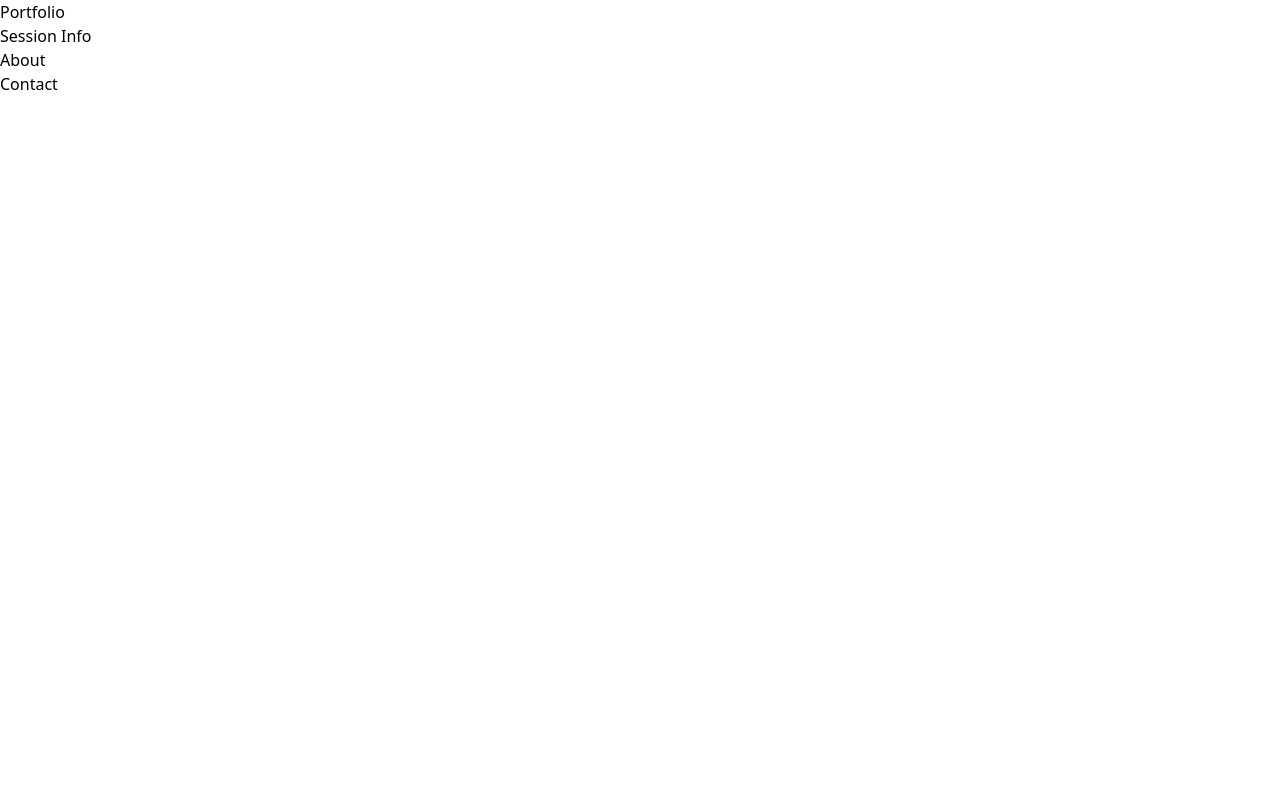
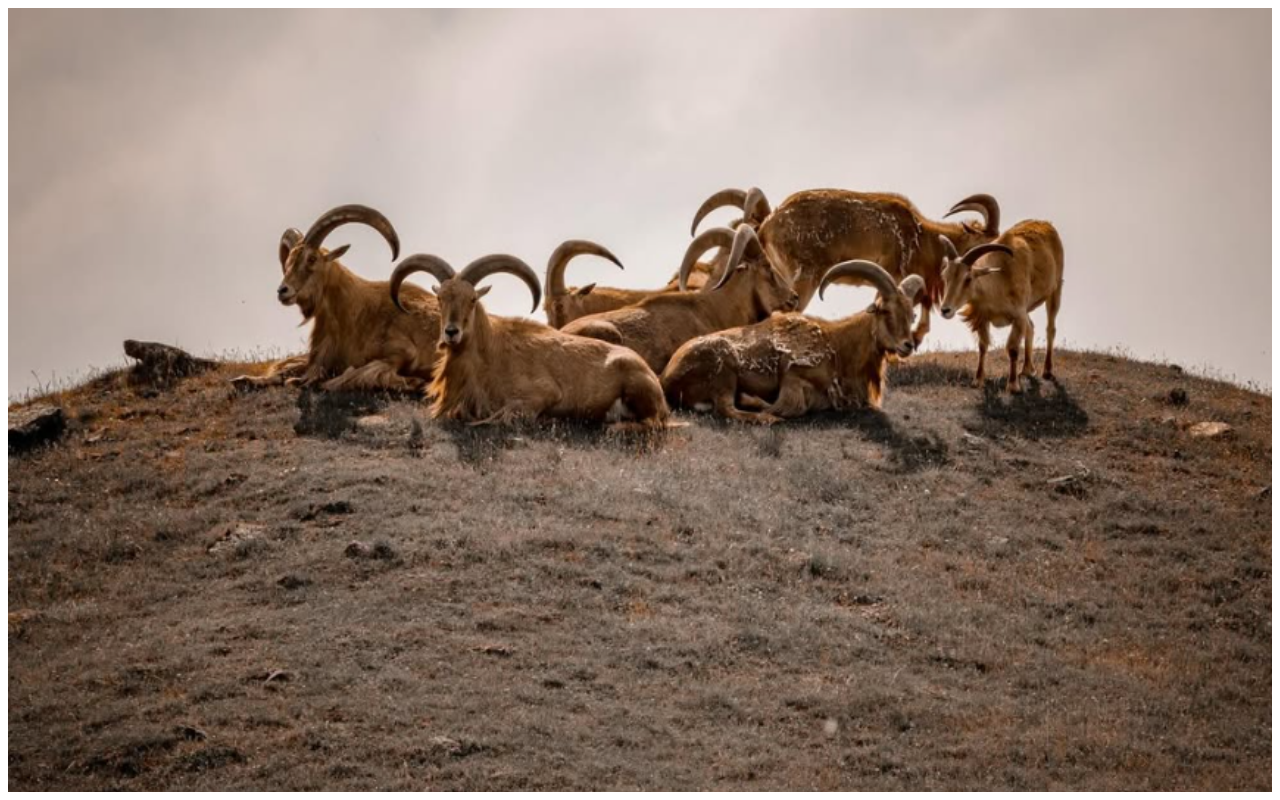
Before and after one commit to daynamariejpembie/lensbykhaz, a Next.js app: page / in a window 1280 px wide. Built offline with nearby package versions, Linux system fonts and the light colour scheme.

Commit message:
Add the background photos for the home page

```diff
--- a/src/app/page.js
+++ b/src/app/page.js
@@ -3,15 +3,7 @@ import Image from "next/image";
 
 export default function Home() {
   return (
-    <div >
-    <nav>
-      <ul>
-        <li>Portfolio</li>
-        <li>Session Info</li>
-        <li>About</li>
-        <li>Contact</li>
-      </ul>
-    </nav>
+    <div className=" bg-[url('./Images/goat-mobile.png')] bg-no-repeat bg-center bg-cover border-8 border-white h-screen md:bg-[url('./Images/goat.png')]" >
     </div>
   );
 }
```
Also changed, not shown: src/app/Images/goat-mobile.png (added).
